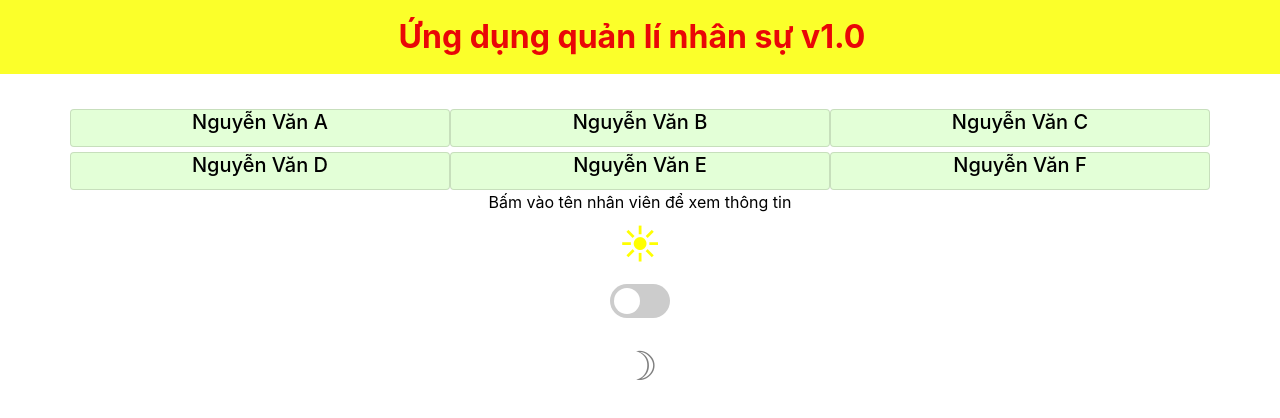
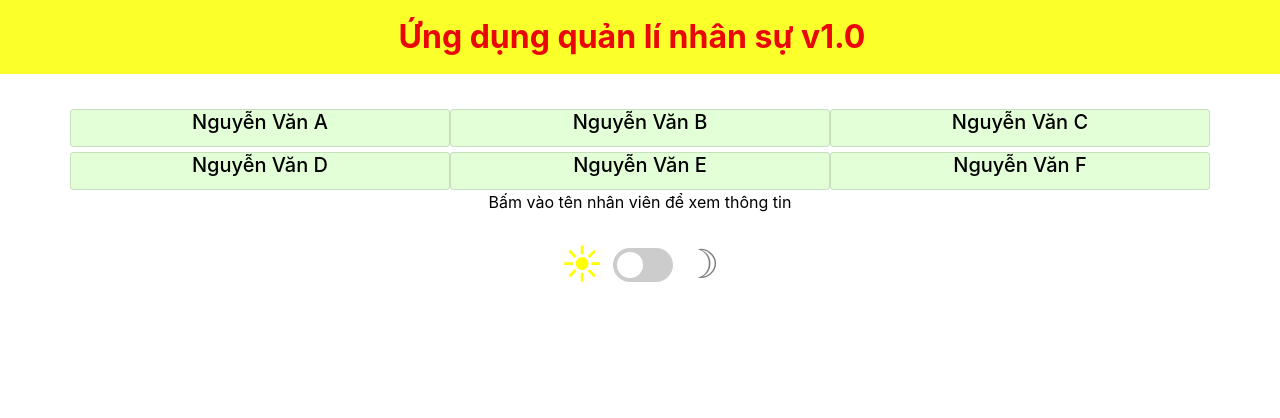
Before and after one commit to LinhMFX12988/Assignment_01, a React (Create React App) app: page / in a window 1280 px wide. Shown: the top 418 px of the page. Built offline with nearby package versions, Linux system fonts and the light colour scheme.

Commit message:
complete

```diff
--- a/public/index.html
+++ b/public/index.html
@@ -2,7 +2,7 @@
 <html lang="en">
   <head>
     <meta charset="utf-8" />
-    <link rel="icon" href="public/favicon.ico" />
+    <link rel="icon" href="%PUBLIC_URL%/favicon.ico" />
     <meta name="viewport" content="width=device-width, initial-scale=1" />
     <meta name="theme-color" content="#000000" />
     <meta
--- a/src/App.css
+++ b/src/App.css
@@ -38,7 +38,7 @@ body {
 }
 
 /* Desktop */
-@media (min-width: 1024px) and (max-width: 2000px) {
+@media (min-width: 1024px) and (max-width: 3000px) {
   body {
     text-align: center;
     background-color: ghostwhite;
@@ -51,13 +51,14 @@ body {
   }
   .card {
     margin-top: 5px;
-        background-color: rgba(255, 255, 220, 0.651);
+    background-color: rgb(251, 255, 226);
     margin: 10px 15px;
     padding: 20px;
     transition: ease-out 0.3s;
     outline: none;
     position: relative;
     z-index: 1;
+    border: 1px solid rgb(114, 110, 110);
   }
   .card:hover {
     color: #fff;
@@ -71,7 +72,7 @@ body {
     right: 50%;
     bottom: 0;
     opacity: 0;
-        content: '';
+    content: "";
     background-color: #fcff4f;
   }
   .card:hover:before {
@@ -97,10 +98,10 @@ body {
     font-weight: bold;
   }
   .card-body {
-        border: 1px solid rgb(209, 209, 209);
+    border: 1px solid rgb(114, 110, 110);
     margin-top: 20px;
-        background-color: rgba(255, 255, 220, 0.651);
-        border-radius: .25rem;
+    background-color: rgb(251, 255, 226);
+    border-radius: 0.25rem;
   }
   .card-title:hover {
     color: red;
@@ -125,7 +126,6 @@ body {
     background-color: rgb(213, 253, 252);
     margin: 10px 15px;
     padding: 10px;
-
   }
   .bg-primary {
     margin-bottom: 30px;
@@ -146,7 +146,7 @@ body {
     border: 1px solid rgb(209, 209, 209);
     margin-top: 20px;
     background-color: rgb(213, 253, 252);
-        border-radius: .25rem;
+    border-radius: 0.25rem;
   }
   .card-title:hover {
     color: red;
@@ -190,7 +190,7 @@ body {
     border: 1px solid rgb(209, 209, 209);
     margin-top: 25px;
     background-color: rgb(227, 255, 215);
-    border-radius: .25rem;
+    border-radius: 0.25rem;
   }
   .card-title:hover {
     color: red;
@@ -213,7 +213,7 @@ span {
 }
 
 .dark-mode {
-  background-color: #1a1919;
+  background-color: #272727;
   color: rgb(0, 0, 0);
   height: 100%;
   transition: background-color 0.25s ease-in-out;
@@ -227,10 +227,9 @@ span {
 }
 
 .container-2 {
-  /* position: fixed; */
-  /* display: flex; */
   justify-content: center;
   align-items: center;
+  margin-top: 20px;
 }
 
 .switch {
@@ -307,4 +306,7 @@ input:checked + .slider:before {
 }
 .switch-checkbox {
   padding: 10px;
+  display: inline;
+  position: relative;
+  bottom: 12px;
 }
--- a/src/App.js
+++ b/src/App.js
@@ -2,42 +2,52 @@ import React, { Component } from "react";
 import { Navbar, NavbarBrand } from "reactstrap";
 import Menu from "./components/StaffListComponent";
 import "./App.css";
-import { STAFFS } from './shared/staffs';
-import "./components/lightMode";
+import { STAFFS } from "./shared/staffs";
 
 class App extends Component {
-
   constructor(props) {
     super(props);
     this.state = {
       dishes: STAFFS,
-      darkMode:false,
+      darkMode: false,
     };
   }
   render() {
-    // const [darkMode, setDarkMode] = useState(false);
     return (
-
-      <div className={this.state.darkMode ? "dark-mode" : "light-mode"} >
+      <div className={this.state.darkMode ? "dark-mode" : "light-mode"}>
         <Navbar dark color="primary">
           <div className="container">
             <NavbarBrand>Ứng dụng quản lí nhân sự v1.0</NavbarBrand>
           </div>
         </Navbar>
         <div className={this.state.darkMode ? "dark-mode" : "light-mode"}>
+          <Menu dishes={this.state.dishes} />
           <div className="container-2">
-        <Menu dishes={this.state.dishes} />
-          <span style={{ color: this.state.darkModedarkMode ? "grey" : "yellow" }}>☀︎</span>
+            <span
+              style={{
+                color: this.state.darkMode ? "grey" : "yellow",
+              }}
+            >
+              ☀︎
+            </span>
+
             <div className="switch-checkbox">
               <label className="switch">
-              <input type="checkbox" onChange={() => this.setState({darkMode: !this.state.darkMode})} />
+                <input
+                  type="checkbox"
+                  onChange={() =>
+                    this.setState({ darkMode: !this.state.darkMode })
+                  }
+                />
                 <span className="slider round"> </span>
               </label>
             </div>
-          <span style={{ color: this.state.darkMode ? "#c96dfd" : "grey" }}>☽</span>
+
+            <span style={{ color: this.state.darkMode ? "#c96dfd" : "grey" }}>
+              ☽
+            </span>
           </div>
         </div>
-
       </div>
     );
   }
--- a/src/components/StaffListComponent.js
+++ b/src/components/StaffListComponent.js
@@ -1,16 +1,14 @@
-import React, { Component } from 'react';
-import { Card, CardText, CardBody, CardTitle } from 'reactstrap';
-import dateFormat from 'dateformat';
+import React, { Component } from "react";
+import { Card, CardText, CardBody, CardTitle } from "reactstrap";
+import dateFormat from "dateformat";
 
 class Menu extends Component {
-
   constructor(props) {
     super(props);
     this.state = {
-      selectedDish: null
-    }
+      selectedDish: null,
+    };
   }
-
 
   onDishSelect(staffs) {
     this.setState({ selectedDish: staffs });
@@ -19,27 +17,26 @@ class Menu extends Component {
     if (staffs != null)
       return (
         <CardBody>
-          <h3>{'Họ và tên: ' + staffs.name}</h3>
-          <CardText>{'Ngày sinh: ' + dateFormat(staffs.doB, "dd/mm/yyyy")}</CardText>
-          <CardText>{'Ngày vào công ty: ' + dateFormat(staffs.startDate, "dd/mm/yyyy")}</CardText>
-          <CardText>{'Phòng ban: ' + staffs.department.name}</CardText>
-          <CardText>{'Số ngày nghỉ còn lại: ' + staffs.annualLeave}</CardText>
-          <CardText>{'Số ngày đã làm thêm: ' + staffs.overTime}</CardText>
+          <h3>{"Họ và tên: " + staffs.name}</h3>
+          <CardText>
+            {"Ngày sinh: " + dateFormat(staffs.doB, "dd/mm/yyyy")}
+          </CardText>
+          <CardText>
+            {"Ngày vào công ty: " + dateFormat(staffs.startDate, "dd/mm/yyyy")}
+          </CardText>
+          <CardText>{"Phòng ban: " + staffs.department.name}</CardText>
+          <CardText>{"Số ngày nghỉ còn lại: " + staffs.annualLeave}</CardText>
+          <CardText>{"Số ngày đã làm thêm: " + staffs.overTime}</CardText>
         </CardBody>
       );
-    else
-      return (
-        <div>Bấm vào tên nhân viên để xem thông tin</div>
-      );
+    else return <div>Bấm vào tên nhân viên để xem thông tin</div>;
   }
 
   render() {
-
     const menu = this.props.dishes.map((staffs) => {
       return (
         <div key={staffs.id} className="col- col-md-6 col-xl-4">
-          <Card
-            onClick={() => this.onDishSelect(staffs)}>
+          <Card onClick={() => this.onDishSelect(staffs)}>
             <CardTitle>{staffs.name}</CardTitle>
           </Card>
         </div>
@@ -47,18 +44,14 @@ class Menu extends Component {
     });
 
     return (
-
       <div className="container">
-        <div className="row">
-          {menu}
-        </div>
+        <div className="row">{menu}</div>
         <div className="row">
           <div className="col-12 col-md-12 col-xl-12">
             {this.renderDish(this.state.selectedDish)}
           </div>
         </div>
       </div>
-
     );
   }
 }
```
Lines whose indentation alone changed are shown as unchanged.
